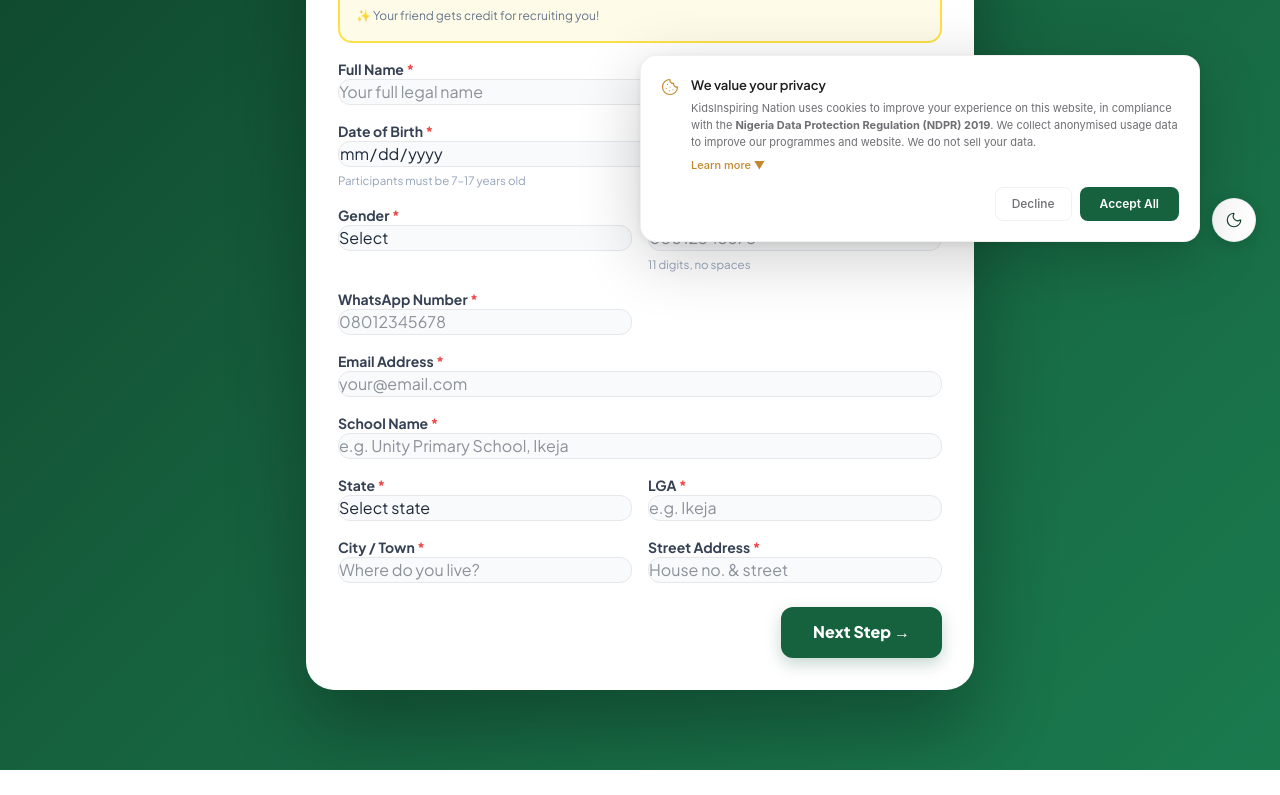
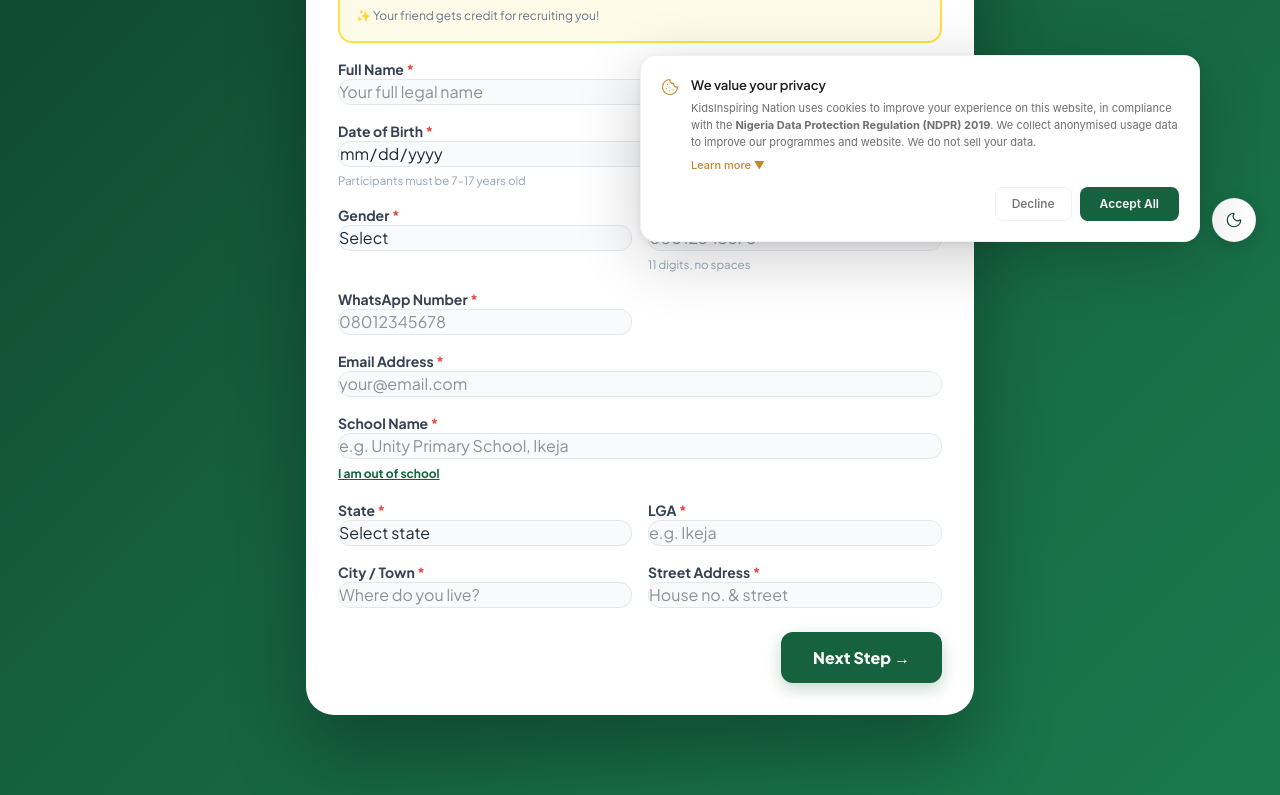
Before and after one commit to abcentech/kids-inspiring-nation, a React (Vite) app: page /NBC/register in a window 1280 px wide. Shown: the part 534-1329 px from the top of the page. Before the commit the page ends 1304 px from the top, so only its background shows below. Built offline with nearby package versions, Linux system fonts and the light colour scheme; a web font is replaced by a local one.

Commit message:
feat: add 'out of school' option and confirm header list

```diff
--- a/src/NBCRegister.jsx
+++ b/src/NBCRegister.jsx
@@ -32,10 +32,11 @@ export default function NBCRegister({ dark }) {
     const [userId, setUserId] = useState('');
     const [submitted, setSubmitted] = useState(false);
 
-    // New state for DOB and Dynamic Team
+    // New state for DOB, Dynamic Team, and School
     const [dob, setDob] = useState('');
     const [calculatedAge, setCalculatedAge] = useState('');
     const [teamMembers, setTeamMembers] = useState([{ name: '', age: '', phone: '' }]);
+    const [schoolName, setSchoolName] = useState('');
 
     // Ref for the form card — we scroll this into view instead of window
     const formCardRef = useRef(null);
@@ -349,7 +350,32 @@ export default function NBCRegister({ dark }) {
                                                     </div>
                                                     <div style={{ gridColumn: '1 / -1' }}>
                                                         <label className={LABEL}>School Name <span style={{ color: '#ef4444' }}>*</span></label>
-                                                        <input type="text" name="school_name" required className={INPUT} placeholder="e.g. Unity Primary School, Ikeja" />
+                                                        <input
+                                                            type="text"
+                                                            name="school_name"
+                                                            required
+                                                            className={INPUT}
+                                                            value={schoolName}
+                                                            onChange={(e) => setSchoolName(e.target.value)}
+                                                            placeholder="e.g. Unity Primary School, Ikeja"
+                                                        />
+                                                        <button
+                                                            type="button"
+                                                            onClick={() => setSchoolName('I am out of school')}
+                                                            style={{
+                                                                marginTop: '0.4rem',
+                                                                fontSize: '0.75rem',
+                                                                color: T.green,
+                                                                fontWeight: 700,
+                                                                textDecoration: 'underline',
+                                                                cursor: 'pointer',
+                                                                background: 'none',
+                                                                border: 'none',
+                                                                padding: 0
+                                                            }}
+                                                        >
+                                                            I am out of school
+                                                        </button>
                                                     </div>
                                                     <div>
                                                         <label className={LABEL}>State <span style={{ color: '#ef4444' }}>*</span></label>
```
